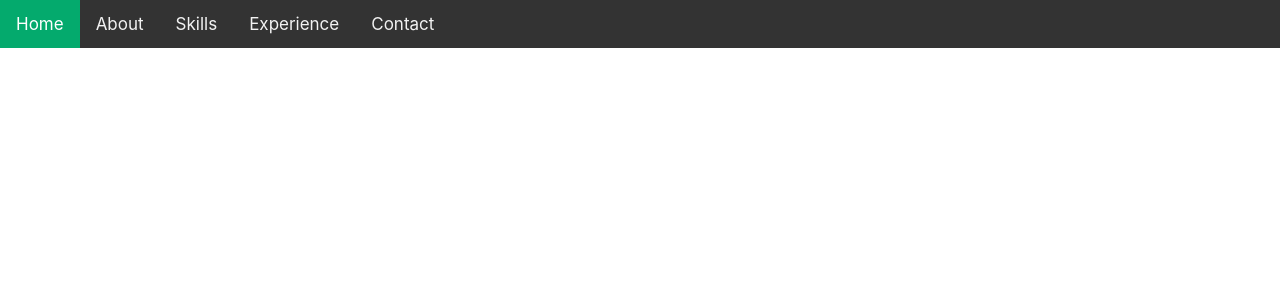
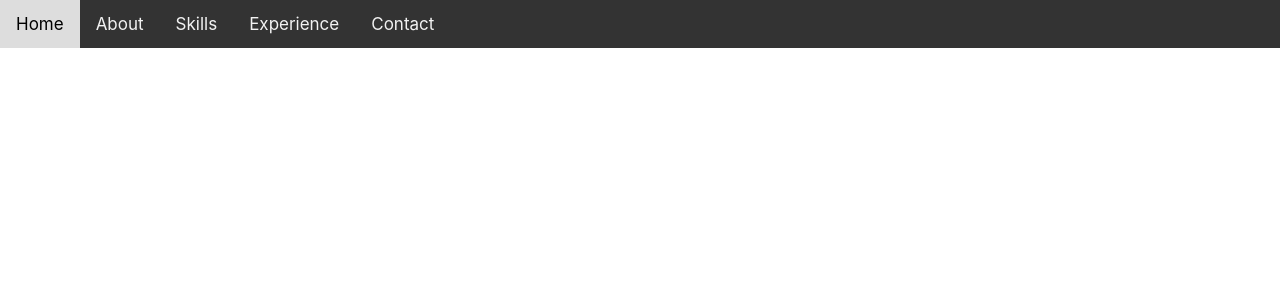
Before and after one commit to Sufiyan2003/testing-application, a React (Create React App) app: page / in a window 1280 px wide. Shown: the top 300 px of the page. Built offline with nearby package versions, Linux system fonts and the light colour scheme.

Commit message:
browser links added

```diff
--- a/package.json
+++ b/package.json
@@ -8,6 +8,7 @@
     "@testing-library/user-event": "^13.5.0",
     "react": "^18.2.0",
     "react-dom": "^18.2.0",
+    "react-router-dom": "^6.15.0",
     "react-scripts": "5.0.1",
     "web-vitals": "^2.1.4"
   },
--- a/src/component/Header.js
+++ b/src/component/Header.js
@@ -1,17 +1,16 @@
 import React from "react";
+import { Link } from 'react-router-dom';
 import "../assets/Header.css";
 
 function Header() {
   return (
     <div className="topnav">
-      <a className="active" href="#home">
-        Home
-      </a>
-      <a href="#about">About</a>
-      <a href="#skills">Skills</a>
-      <a href="#experience">Experience</a>
-      <a href="#contact">Contact</a>
-    </div>
+    <Link to="/">Home</Link>
+    <Link to="/about">About</Link>
+    <Link to="/skills">Skills</Link>
+    <Link to="/experience">Experience</Link>
+    <Link to="/contact">Contact</Link>
+  </div>
   );
 }
 
--- a/src/index.js
+++ b/src/index.js
@@ -1,13 +1,16 @@
-import React from 'react';
-import ReactDOM from 'react-dom/client';
-import './index.css';
-import App from './App';
-import reportWebVitals from './reportWebVitals';
+import React from "react";
+import ReactDOM from "react-dom/client";
+import "./index.css";
+import App from "./App";
+import reportWebVitals from "./reportWebVitals";
+import { BrowserRouter } from "react-router-dom";
 
-const root = ReactDOM.createRoot(document.getElementById('root'));
+const root = ReactDOM.createRoot(document.getElementById("root"));
 root.render(
   <React.StrictMode>
-    <App />
+    <BrowserRouter>
+      <App />
+    </BrowserRouter>
   </React.StrictMode>
 );
 
```
Also changed, not shown: 1 other file (tests, documents, lock files or other folders).
